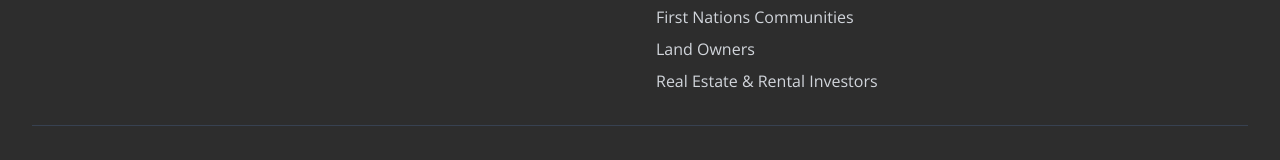
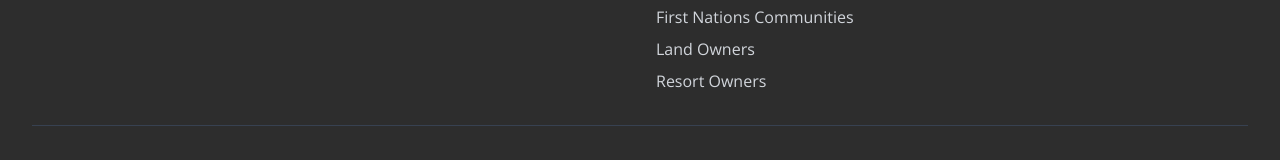
Before and after one commit to Mazenhinio/Discovery-Homes-Landing-Pages, a Next.js app: page /copies/resort-owners-v2 in a window 1280 px wide. Shown: the part 7881-8041 px from the top of the page. Built offline with nearby package versions, Linux system fonts and the light colour scheme; no server answers; a web font is replaced by a local one.

Commit message:
Routing and Webhook update

```diff
--- a/app/copies/resort-owners-v2/page.tsx
+++ b/app/copies/resort-owners-v2/page.tsx
@@ -76,7 +76,7 @@ export default function ResortOwnersLandingPage() {
   const handleDownloadFormSubmit = async (e: React.FormEvent) => {
     e.preventDefault()
     try {
-      const response = await fetch('https://services.leadconnectorhq.com/hooks/02vJIYEzMsesDcYai65O/webhook-trigger/HbWk0Go6KNcxvahZph0m', {
+      const response = await fetch('https://services.leadconnectorhq.com/hooks/02vJIYEzMsesDcYai65O/webhook-trigger/hmtKgpFaRSDYz2QGDxZz', {
         method: 'POST',
         headers: {
           'Content-Type': 'application/json',
@@ -86,7 +86,7 @@ export default function ResortOwnersLandingPage() {
           email: downloadFormData.email,
           phone: downloadFormData.phone,
           formType: 'download-guide',
-          source: 'land-owners-landing-page',
+          source: 'resort-owners-landing-page',
           timestamp: new Date().toISOString()
         }),
       })
--- a/components/Footer.tsx
+++ b/components/Footer.tsx
@@ -54,18 +54,18 @@ export function Footer() {
                 <span className="block text-sm text-gray-400 uppercase tracking-wide">Segments</span>
               </li>
               <li>
-                <Link href="/first-nations" className="text-gray-300 hover:text-[#D4AF37] transition-colors">
+                <Link href="/copies/first-nations-v2" className="text-gray-300 hover:text-[#D4AF37] transition-colors">
                   First Nations Communities
                 </Link>
               </li>
               <li>
-                <Link href="/land-owners" className="text-gray-300 hover:text-[#D4AF37] transition-colors">
+                <Link href="/copies/land-owners-v2" className="text-gray-300 hover:text-[#D4AF37] transition-colors">
                   Land Owners
                 </Link>
               </li>
               <li>
-                <Link href="/real-estate-rental" className="text-gray-300 hover:text-[#D4AF37] transition-colors">
-                  Real Estate & Rental Investors
+                <Link href="/copies/resort-owners-v2" className="text-gray-300 hover:text-[#D4AF37] transition-colors">
+                  Resort Owners
                 </Link>
               </li>
             </ul>
```
